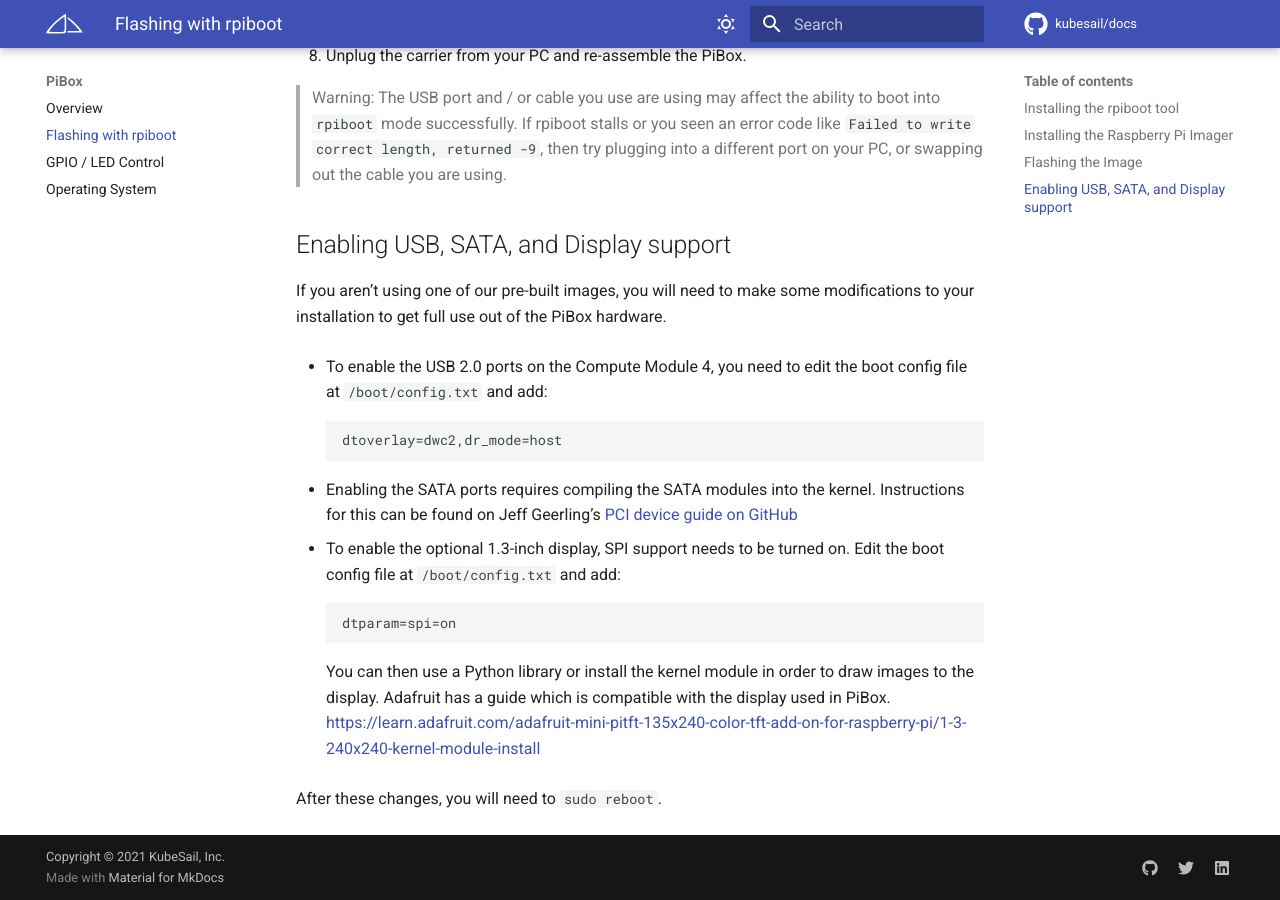
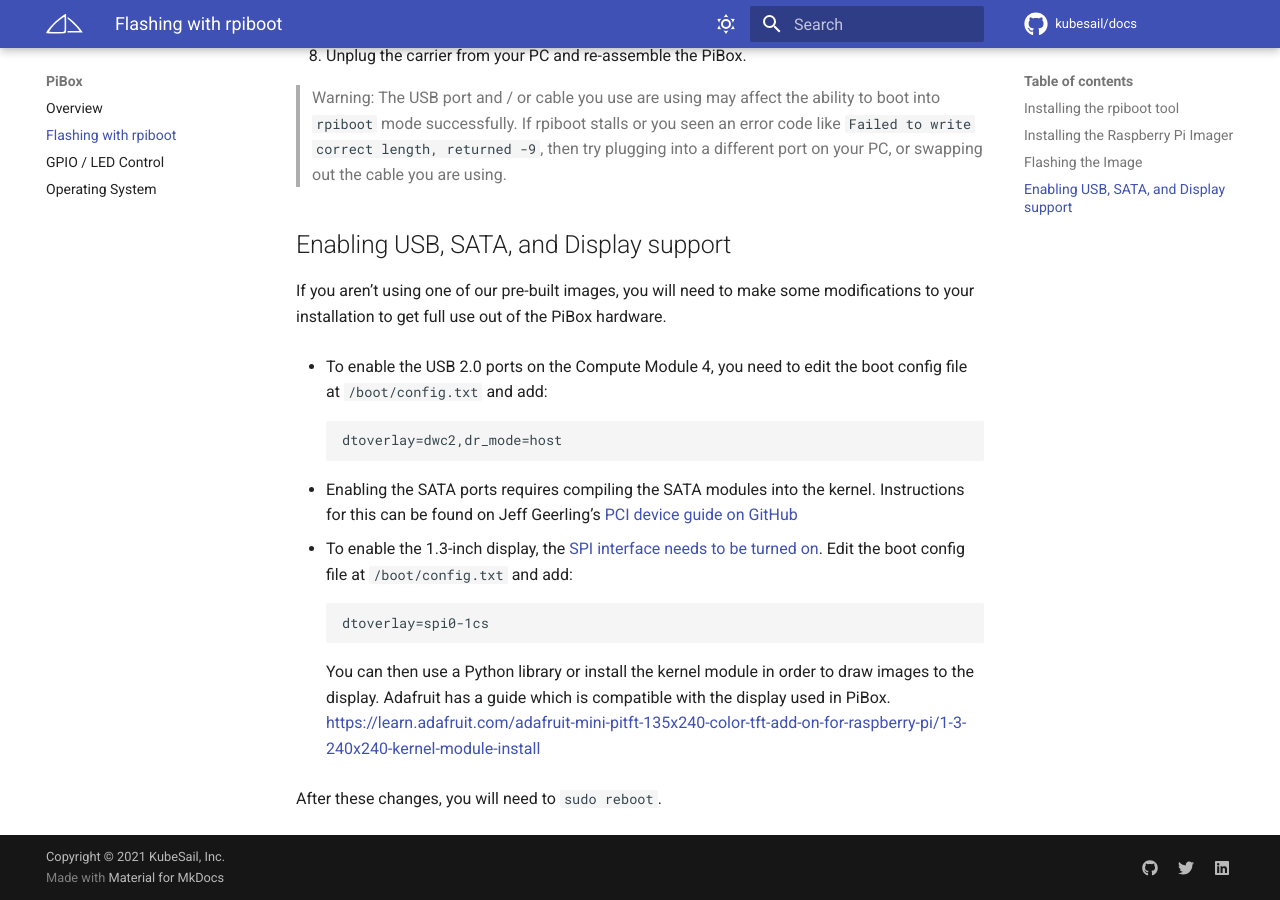
Before and after one commit to kubesail/kubesail-docs, an MkDocs documentation site: the page built from docs/guides/pibox/rpiboot.md, in a window 1280 px wide and 900 px high, scrolled down 1217 px. Built offline with MkDocs 1.6.1 and Material for MkDocs 9.7.7, drawn with Linux system fonts in a browser that asks for light colours; comment, search, counter and statistics services are not loaded.

Commit message:
fix SPI docs

```diff
--- a/docs/guides/pibox/rpiboot.md
+++ b/docs/guides/pibox/rpiboot.md
@@ -40,9 +40,9 @@
         dtoverlay=dwc2,dr_mode=host
 
 -   Enabling the SATA ports requires compiling the SATA modules into the kernel. Instructions for this can be found on Jeff Geerling's [PCI device guide on GitHub](https://github.com/geerlingguy/raspberry-pi-pcie-devices/issues/1#issuecomment-717578358)
--   To enable the optional 1.3-inch display, SPI support needs to be turned on. Edit the boot config file at `/boot/config.txt` and add:
+-   To enable the 1.3-inch display, the [SPI interface needs to be turned on](https://blog.stabel.family/raspberry-pi-4-multiple-spis-and-the-device-tree/). Edit the boot config file at `/boot/config.txt` and add:
 
-        dtparam=spi=on
+        dtoverlay=spi0-1cs
 
     You can then use a Python library or install the kernel module in order to draw images to the display. Adafruit has a guide which is compatible with the display used in PiBox. https://learn.adafruit.com/adafruit-mini-pitft-135x240-color-tft-add-on-for-raspberry-pi/1-3-240x240-kernel-module-install
 
```
Also changed, not shown: docs/guides/pibox/display.md (+1 -1 lines).
